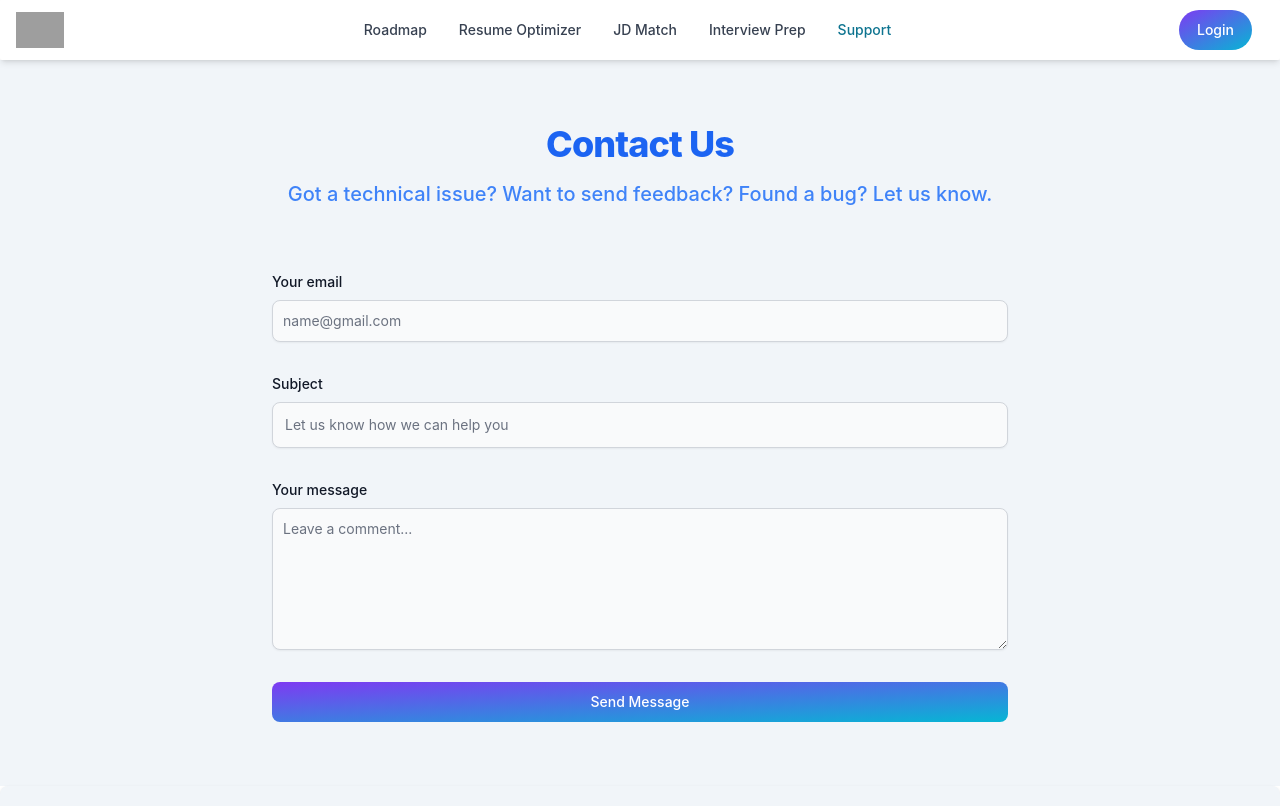
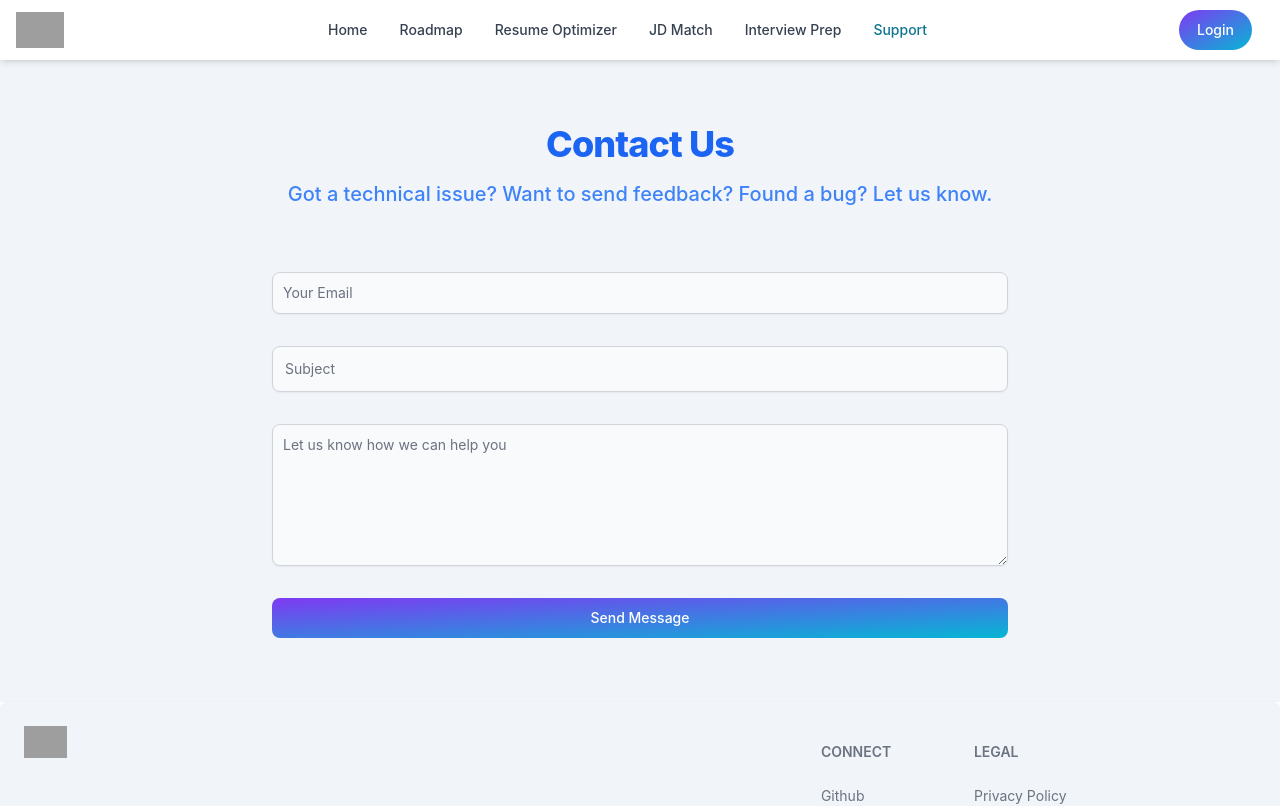
Before and after one commit to aks32003/FrenchToast, a React (Vite) app: page /support in a window 1280 px wide. Shown: the top 806 px of the page. Built offline with nearby package versions, Linux system fonts and the light colour scheme; grey boxes are pictures that could not be loaded.

Commit message:
navbar fixed

```diff
--- a/src/components/home/hero/Hero.jsx
+++ b/src/components/home/hero/Hero.jsx
@@ -24,7 +24,7 @@ const Hero = () => {
             as={Link}
             to={"/products"}
           >
-            Get your personalized roadmap today
+            Get yours today
           </Button>
         </div>
         {/* <div className="relative mb-6">
--- a/src/components/home/privacy/Privacy.jsx
+++ b/src/components/home/privacy/Privacy.jsx
@@ -7,18 +7,18 @@ const Privacy = () => {
     <div className="flex flex-col text-center sm:flex-col sm:text-left md:flex-col md:text-left lg:flex-row lg:text-left xl:flex-row xl:text-left justify-evenly items-center mt-8 mb-6">
       <div>
         <h1 className="text-xl sm:text-3xl md:text-4xl lg:text-4xl xl:text-4xl font-bold w-96 text-blue-600  mb-6">
-          Making You Standout Is Our Top Priority
+          Feedback drives our success
         </h1>
         <p className="w-80 text-gray-400 mb-6">
-          Get insights of your own resume and optimize it to stand out among others
+          Your feedback is the key to our success. Your thoughts and insights are invaluable to us!
         </p>
         <Button
           className="w-full lg:w-fit xl:w-fit"
           gradientDuoTone="purpleToBlue"
           as={Link}
-          to={"/sign-up"}
+          to={"/support"}
         >
-          Get Started
+          Help us grow
         </Button>
       </div>
       <div>
--- a/src/components/home/products/ProductCategories.jsx
+++ b/src/components/home/products/ProductCategories.jsx
@@ -6,12 +6,8 @@ const ProductCategories = () => {
     <div>
       <div className="text-center">
         <h1 className="text-3xl font-bold text-blue-600 mb-6">
-          5+ Product Categories
+          All We Offer And More
         </h1>
-        <p className="text-gray-400 mb-6">
-          Wide range of product categories with products listed by verified
-          sellers on your campus
-        </p>
       </div>
       <div className="flex flex-row flex-wrap justify-evenly">
         <CategoriesCard
@@ -20,18 +16,18 @@ const ProductCategories = () => {
           imageUrl="https://thumbs.dreamstime.com/b/many-used-modern-electronic-gadgets-use-white-floor-reuse-recycle-concept-top-view-153892483.jpg"
         />
         <CategoriesCard
-          title="Careerpath"
+          title="Roadmap"
           description=" Dive into our engaging quizzes and let our AI-driven internal assessment tool decode your unique profile effortlessly, while curating a roadmap"
           imageUrl="https://thumbs.dreamstime.com/b/parked-bikes-autumn-leaves-modern-mountain-locked-to-cycle-rack-fallen-ground-st-john-s-college-chapel-background-close-61768169.jpg"
         />
         <CategoriesCard
-          title="Mattresses"
-          description="Buying a new mattress can be expensive. Get a second hand one from your seniors"
+          title="JD Match"
+          description="Our AI recommendation engine verifies if your resume aligns with your target job, saving time and keeping you ahead in today's competitive market."
           imageUrl="https://cdn.thewirecutter.com/wp-content/uploads/2020/07/best-mattress-2020-lowres-09221.jpg?auto=webp&quality=75&crop=3:2&width=1024"
         />
         <CategoriesCard
-          title="Books and Notes"
-          description="Worrying about CAT2 notes? Get it from someone who has already completed your course"
+          title="Interview Prep"
+          description="Chill those cold feet on your big day! Access tailored resources, mock interviews, and AI feedback to conquer the fear of the unknown."
           imageUrl="https://cdn.thewirecutter.com/wp-content/media/2020/11/notebooks-2048px-1981-2x1-1.jpg?auto=webp&quality=75&crop=2:1&width=1024"
         />
       </div>
--- a/src/components/home/products/ProductsHero.jsx
+++ b/src/components/home/products/ProductsHero.jsx
@@ -7,19 +7,18 @@ const ProductsHero = () => {
     <div className="flex flex-col sm:flex-col md:flex-col lg:flex-row-reverse xl:flex-row-reverse items-center justify-evenly text-center sm:text-left md:text-left lg:text-left xl:text-left mb-6">
       <div>
         <h1 className="text-xl sm:text-3xl md:text-4xl lg:text-4xl xl:text-4xl font-bold w-96 text-blue-600  mb-6">
-          Selling On Campus Made Easy By Spot Store
+          Elevate your hiring odds today
         </h1>
         <p className="w-80 text-gray-400 mb-6">
-          Not using the products that you bought anymore? List your products on
-          Spot Store and sell them easily
+        Register on our website to uncover countless opportunities and boost your chances of landing your dream job
         </p>
         <Button
           className="w-full lg:w-fit xl:w-fit"
           gradientDuoTone="purpleToBlue"
           as={Link}
-          to={"/user/product/create"}
+          to={"/sign-up"}
         >
-          Sell your product
+          Get Started
         </Button>
       </div>
       <div>
--- a/src/components/navbar/Header.jsx
+++ b/src/components/navbar/Header.jsx
@@ -94,6 +94,13 @@ const Header = () => {
       </div>
       <NavbarCollapse>
         <NavbarLink as={Link} to="/" active={location === "" ? true : false}>
+          Home
+        </NavbarLink>
+        <NavbarLink
+          as={Link}
+          to="/products"
+          active={location === "products" ? true : false}
+        >
           Roadmap
         </NavbarLink>
         <NavbarLink
--- a/src/components/signup/SignUp.jsx
+++ b/src/components/signup/SignUp.jsx
@@ -29,17 +29,10 @@ const SignUp = () => {
 
   const [isLoading, setIsLoading] = useState(false);
 
-  const validateEmail = (email) => {
-    const regex = /^[a-zA-Z]+\.[a-zA-Z]+\d{4}@vitstudent\.ac\.in$/;
-    return regex.test(email);
-  };
-
   const handleSignUp = async (e) => {
     e.preventDefault();
     if (signUpData.password !== signUpData.confirmPassword) {
       toast.error("passwords do not match!");
-    } else if (!validateEmail(signUpData.email)) {
-      toast.error("Please enter your VIT email only");
     } else {
       try {
         setIsLoading(true);
--- a/src/components/support/ContactSupport.jsx
+++ b/src/components/support/ContactSupport.jsx
@@ -43,14 +43,11 @@ const ContactSupport = () => {
         </p>
         <form className="space-y-8" onSubmit={handleSubmit}>
           <div>
-            <label className="block mb-2 text-sm font-medium text-gray-900 dark:text-gray-300">
-              Your email
-            </label>
             <input
               type="email"
               name="email"
               className="shadow-sm bg-gray-50 border border-gray-300 text-gray-900 text-sm rounded-lg focus:ring-primary-500 focus:border-primary-500 block w-full p-2.5 dark:bg-gray-700 dark:border-gray-600 dark:placeholder-gray-400 dark:text-white dark:focus:ring-primary-500 dark:focus:border-primary-500 dark:shadow-sm-light"
-              placeholder="name@gmail.com"
+              placeholder="Your Email"
               required
               value={contactSupportData.email}
               onChange={(e) =>
@@ -62,14 +59,11 @@ const ContactSupport = () => {
             />
           </div>
           <div>
-            <label className="block mb-2 text-sm font-medium text-gray-900 dark:text-gray-300">
-              Subject
-            </label>
             <input
               type="text"
               name="subject"
               className="block p-3 w-full text-sm text-gray-900 bg-gray-50 rounded-lg border border-gray-300 shadow-sm focus:ring-primary-500 focus:border-primary-500 dark:bg-gray-700 dark:border-gray-600 dark:placeholder-gray-400 dark:text-white dark:focus:ring-primary-500 dark:focus:border-primary-500 dark:shadow-sm-light"
-              placeholder="Let us know how we can help you"
+              placeholder="Subject"
               required
               value={contactSupportData.subject}
               onChange={(e) =>
@@ -81,15 +75,12 @@ const ContactSupport = () => {
             />
           </div>
           <div className="sm:col-span-2">
-            <label className="block mb-2 text-sm font-medium text-gray-900 dark:text-gray-400">
-              Your message
-            </label>
             <textarea
               name="message"
               rows="6"
               required
               className="block p-2.5 w-full text-sm text-gray-900 bg-gray-50 rounded-lg shadow-sm border border-gray-300 focus:ring-primary-500 focus:border-primary-500 dark:bg-gray-700 dark:border-gray-600 dark:placeholder-gray-400 dark:text-white dark:focus:ring-primary-500 dark:focus:border-primary-500"
-              placeholder="Leave a comment..."
+              placeholder="Let us know how we can help you"
               value={contactSupportData.message}
               onChange={(e) =>
                 setContactSupportData({
```
